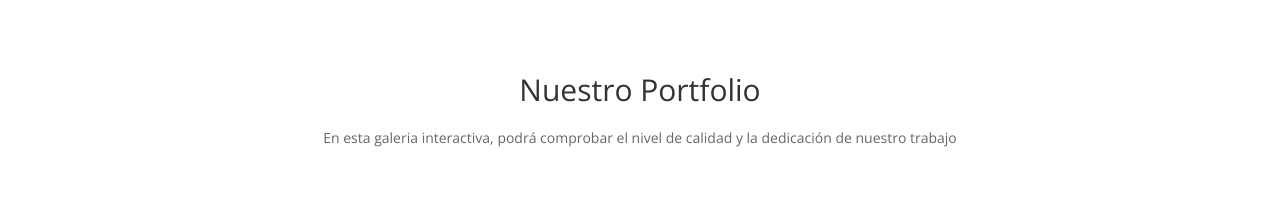
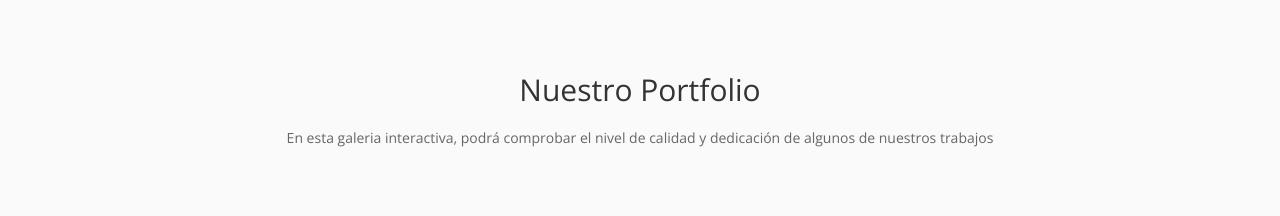
Before and after one commit to EmaBord/housetic, a plain HTML site: page template/index.html in a window 1280 px wide. Shown: the part 2300-2516 px from the top of the page. Drawn offline with nearby package versions, Linux system fonts and the light colour scheme; some packages are replaced by stand-ins of ours.

Commit message:
mejoras en texto + css body color

```diff
--- a/template/css/main.css
+++ b/template/css/main.css
@@ -16,7 +16,7 @@ body {
   font-size: 14px;
   line-height: 24px;
   color: #666;
-  background-color: #fff;
+  background-color: #FAFAFA;
 }
 
 h1, h2, h3, h4, h5, h6 {
--- a/template/index.html
+++ b/template/index.html
@@ -197,7 +197,7 @@
       <div class="row">
         <div class="heading text-center col-sm-8 col-sm-offset-2 wow fadeInUp" data-wow-duration="1000ms" data-wow-delay="300ms">
           <h2>Nuestro Portfolio</h2>
-          <p>En esta galeria interactiva, podrá comprobar el nivel de calidad y la dedicación de nuestro trabajo</p>
+          <p>En esta galeria interactiva, podrá comprobar el nivel de calidad y dedicación de algunos de nuestros trabajos</p>
         </div>
       </div>
     </div>
```
